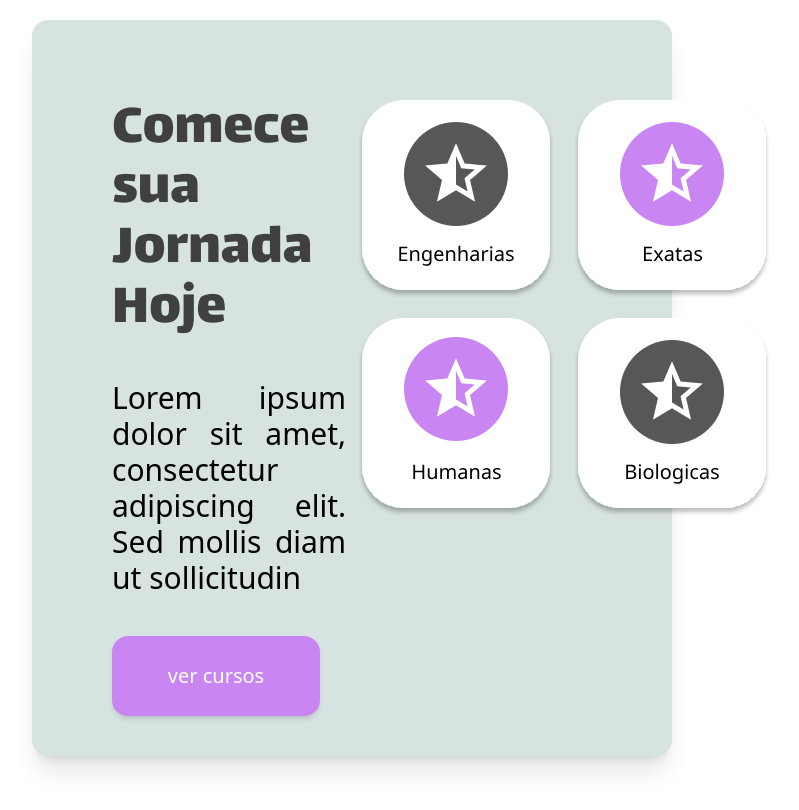
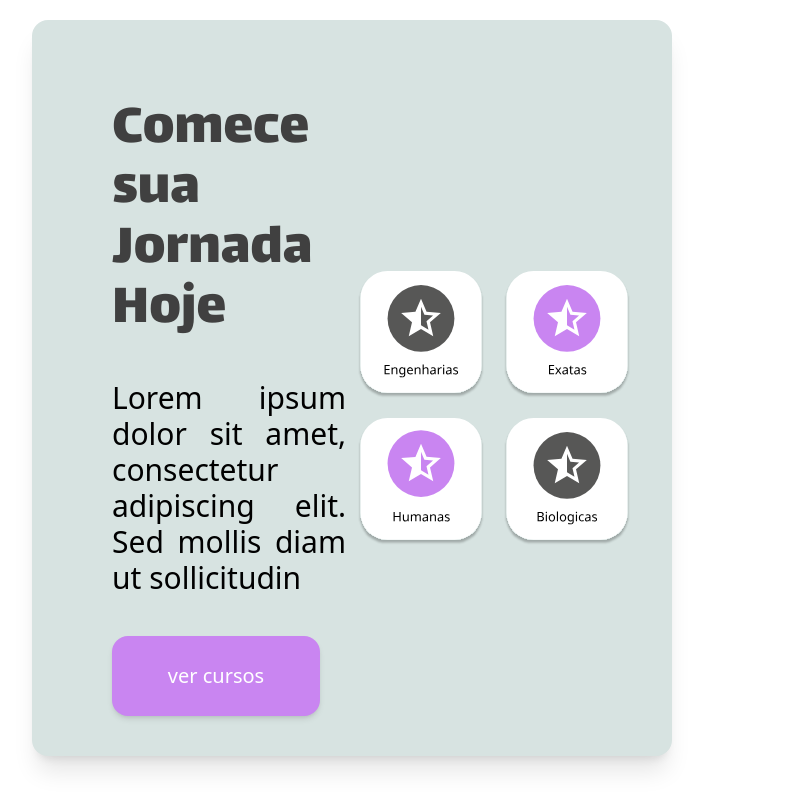
Before and after one commit to marco0antonio0/Site-topers-cursos, a Next.js app in the folder site/: page / in a window 1280 px wide. Shown: the part 814-1624 px from the top of the page, without its empty margins (288-1087 px from the left). Built offline with nearby package versions, Linux system fonts and the light colour scheme; a web font is replaced by a local one.

Commit message:
aplicando correções

```diff
--- a/site/src/components/TemplateInformativo.js
+++ b/site/src/components/TemplateInformativo.js
@@ -4,7 +4,7 @@ export default function TemplateInformativo() {
   return (
     <>
       <div className="lg:hidden flex">
-        <Layout_descktop />
+        <Layout_desktop />
       </div>
       <div className="lg:flex hidden">
         <Layout_smartphone />
@@ -47,7 +47,7 @@ function Layout_smartphone() {
   );
 }
 
-function Layout_descktop() {
+function Layout_desktop() {
   const r = useRouter();
   return (
     <>
@@ -70,13 +70,29 @@ function Layout_descktop() {
           </div>
         </div>
         <div className="flex flex-col w-1/2 align-middle content-center items-center gap-5 pl-3">
-          <div className="flex flex-row gap-5  mt-10 ml-0">
-            <img src="/images/components_cards1.svg" alt="" className="" />
-            <img src="/images/components_cards2.svg" alt="" className="" />
+          <div className="flex flex-row gap-5  m-auto mb-0 ">
+            <img
+              src="/images/components_cards1.svg"
+              alt=""
+              className="flex xxxl:w-5/12"
+            />
+            <img
+              src="/images/components_cards2.svg"
+              alt=""
+              className="flex xxxl:w-5/12"
+            />
           </div>
-          <div className="flex flex-row gap-5 ">
-            <img src="/images/components_cards3.svg" alt="" className="" />
-            <img src="/images/components_cards4.svg" alt="" className="" />
+          <div className="flex flex-row gap-5 m-auto mt-0">
+            <img
+              src="/images/components_cards3.svg"
+              alt=""
+              className="flex xxxl:w-5/12"
+            />
+            <img
+              src="/images/components_cards4.svg"
+              alt=""
+              className="flex xxxl:w-5/12"
+            />
           </div>
         </div>
       </div>
```
